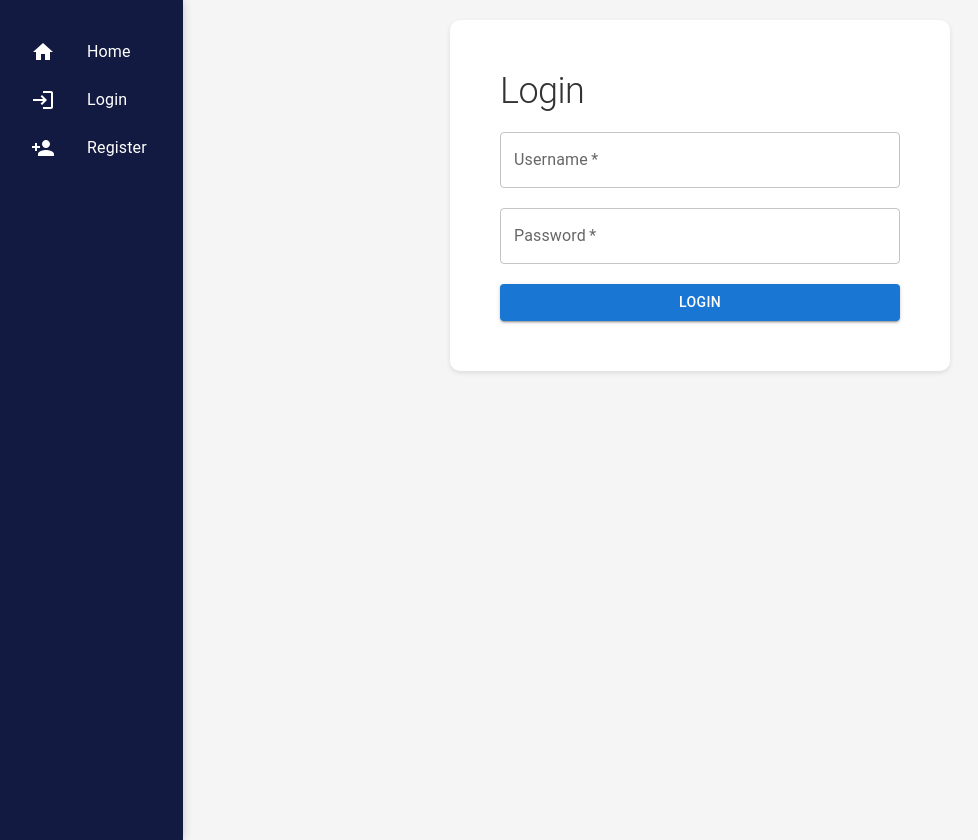
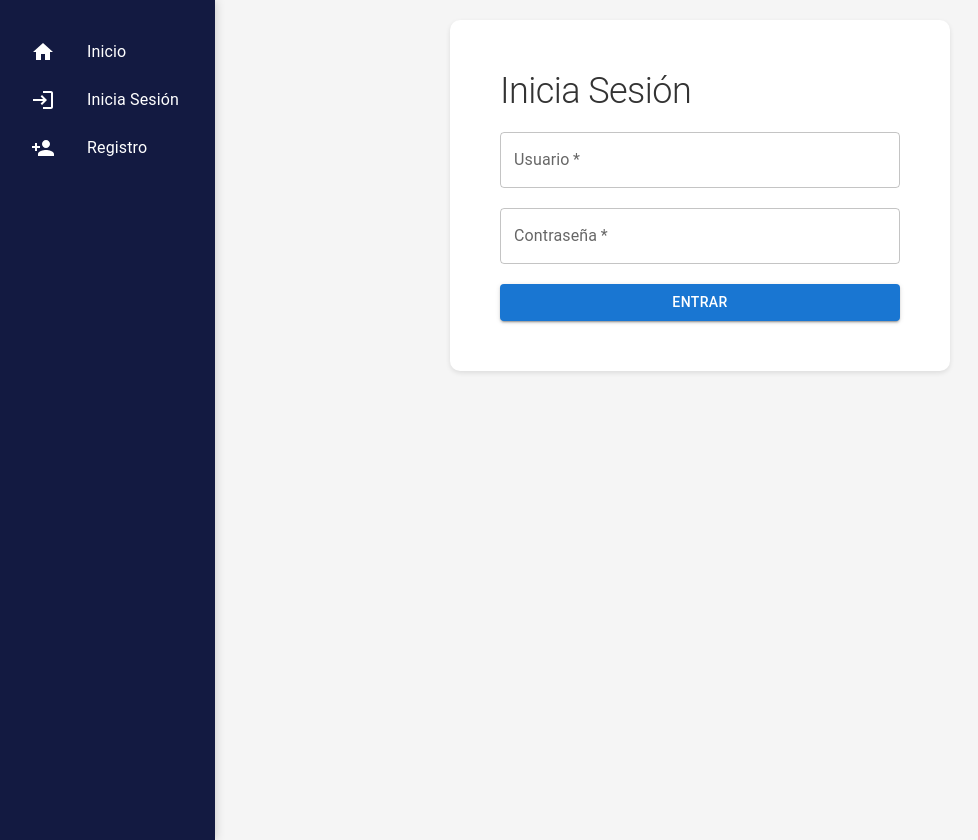
Before and after one commit to EWRC01/Campus-Salitre-App, a React (Create React App) app in the folder salitre-frontend/: page /login in a window 1280 px wide. Shown: the whole page, without its empty margins (5-983 px from the left). Built offline with nearby package versions, Linux system fonts and the light colour scheme.

Commit message:
Fix some errors in language and add some visuals

```diff
--- a/salitre-frontend/src/AllCrops.js
+++ b/salitre-frontend/src/AllCrops.js
@@ -1,6 +1,6 @@
 import React, { useState, useEffect } from "react";
 import axios from 'axios';
-import { Box, Typography, Table, TableBody, TableCell, TableContainer, TableHead, TableRow } from '@mui/material';
+import { Box, Typography, Table, TableBody, TableCell, TableContainer, TableRow } from '@mui/material';
 import ErrorAlert from "./ErrorAlert";
 
 
@@ -69,24 +69,24 @@ function AllCrops({ selectedCultivation }) {
       {/* Use cultivationData to display the fields */}
       {cultivationData ? (
         <div>
-          <Typography variant="h2" sx={headingStyle}>Cultivation Details</Typography>
+          <Typography variant="h2" sx={headingStyle}>Detalles de Cultivos</Typography>
           <TableContainer sx={tableStyle}>
             <Table>
               <TableBody>
                 <TableRow>
-                  <TableCell sx={tableHeaderCellStyle}>ID_Cultivation:</TableCell>
+                  <TableCell sx={tableHeaderCellStyle}>ID:</TableCell>
                   <TableCell sx={tableCellStyle}>{cultivationData.ID_Cultivation}</TableCell>
                 </TableRow>
                 <TableRow>
-                  <TableCell sx={tableHeaderCellStyle}>Required Relative Humidity:</TableCell>
+                  <TableCell sx={tableHeaderCellStyle}>Humedad Relativa Necesaria:</TableCell>
                   <TableCell sx={tableCellStyle}>{cultivationData.Required_Relative_Humidity}</TableCell>
                 </TableRow>
                 <TableRow>
-                  <TableCell sx={tableHeaderCellStyle}>Required Temperature:</TableCell>
+                  <TableCell sx={tableHeaderCellStyle}>Temperatura Necesaria:</TableCell>
                   <TableCell sx={tableCellStyle}>{cultivationData.Required_Temperature}</TableCell>
                 </TableRow>
                 <TableRow>
-                  <TableCell sx={tableHeaderCellStyle}>Required Oxygen:</TableCell>
+                  <TableCell sx={tableHeaderCellStyle}>Oxigeno Necesario:</TableCell>
                   <TableCell sx={tableCellStyle}>{cultivationData.Required_Oxygen}</TableCell>
                 </TableRow>
               </TableBody>
@@ -94,7 +94,7 @@ function AllCrops({ selectedCultivation }) {
           </TableContainer>
         </div>
       ) : (
-        <Typography variant="h2">No se han registrado detalles para este cultivo</Typography>
+        <Typography variant="h4">No se han registrado detalles para este cultivo</Typography>
       )}
     </Box>
   );
--- a/salitre-frontend/src/App.js
+++ b/salitre-frontend/src/App.js
@@ -50,19 +50,19 @@ function App() {
               <ListItemIcon sx={{ color: '#fff' }}>
                 <HomeIcon />
               </ListItemIcon>
-              <ListItemText primary="Home" />
+              <ListItemText primary="Inicio" />
             </ListItem>
             <ListItem component={Link} to="/login" button sx={{ '&:hover': { backgroundColor: '#555' } }}>
               <ListItemIcon sx={{ color: '#fff' }}>
                 <LoginIcon />
               </ListItemIcon>
-              <ListItemText primary="Login" />
+              <ListItemText primary="Inicia Sesión" />
             </ListItem>
             <ListItem component={Link} to="/register" button sx={{ '&:hover': { backgroundColor: '#555' } }}>
               <ListItemIcon sx={{ color: '#fff' }}>
                 <PersonAddIcon />
               </ListItemIcon>
-              <ListItemText primary="Register" />
+              <ListItemText primary="Registro" />
             </ListItem>
           </List>
         </Box>
--- a/salitre-frontend/src/LoginForm.js
+++ b/salitre-frontend/src/LoginForm.js
@@ -60,13 +60,13 @@ function LoginForm() {
   return (
     <Box sx={containerStyle}>
       <Typography variant="h1" sx={headingStyle}>
-        Login
+        Inicia Sesión
       </Typography>
       <form onSubmit={handleLogin}>
         {error && <ErrorAlert message={error} />} {/* Mostrar el alerta de error si hay un mensaje de error */}
         {successMessage && <SuccessAlert message={successMessage} />} {/* Mostrar el alerta de éxito si hay un mensaje de éxito */}
         <TextField
-          label="Username"
+          label="Usuario"
           variant="outlined"
           value={username}
           required
@@ -75,7 +75,7 @@ function LoginForm() {
           sx={inputStyle}
         />
         <TextField
-          label="Password"
+          label="Contraseña"
           variant="outlined"
           type="password"
           value={password}
@@ -85,7 +85,7 @@ function LoginForm() {
           sx={inputStyle}
         />
         <Button variant="contained" color="primary" type="submit" fullWidth>
-          Login
+          Entrar
         </Button>
       </form>
     </Box>
--- a/salitre-frontend/src/RegisterForm.js
+++ b/salitre-frontend/src/RegisterForm.js
@@ -51,13 +51,13 @@ function RegisterForm() {
   return (
     <Box sx={containerStyle}>
       <Typography variant="h4" align="center" sx={headingStyle}>
-        Register
+        Registrate
       </Typography>
       <form onSubmit={handleRegister}>
         {error && <ErrorAlert message={error} />} {/* Mostrar el alerta de error si hay un mensaje de error */}
         {successMessage && <SuccessAlert message={successMessage} />} {/* Mostrar el alerta de éxito si hay un mensaje de éxito */}
         <TextField
-          label="Username"
+          label="Usuario"
           variant="outlined"
           value={username}
           required
@@ -66,7 +66,7 @@ function RegisterForm() {
           sx={inputStyle}
         />
         <TextField
-          label="Password"
+          label="Contraseña"
           variant="outlined"
           type="password"
           value={password}
@@ -76,7 +76,7 @@ function RegisterForm() {
           sx={inputStyle}
         />
         <Button variant="contained" color="primary" type="submit" fullWidth>
-          Register
+          Registrar
         </Button>
       </form>
     </Box>
```
